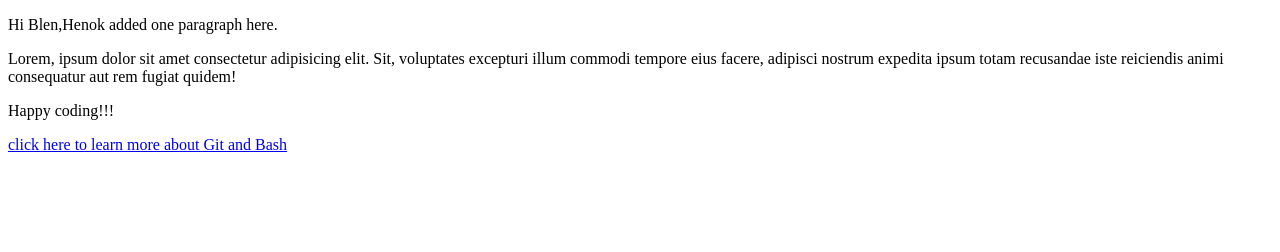
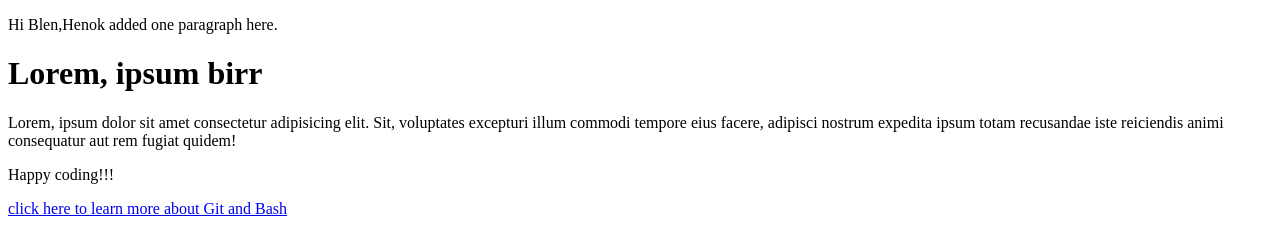
Before and after one commit to bilen-7/Git-Practice, a plain HTML site: page Pages/index.html in a window 1280 px wide. Drawn offline with Linux system fonts and the light colour scheme.

Commit message:
added birr

```diff
--- a/Pages/index.html
+++ b/Pages/index.html
@@ -10,6 +10,7 @@
 </head>
 
 <body>
+    <h1>Lorem, ipsum birr</h1>
     <p>Lorem, ipsum dolor sit amet consectetur adipisicing elit. Sit, voluptates excepturi illum commodi tempore eius
         facere, adipisci nostrum expedita ipsum totam recusandae iste reiciendis animi consequatur aut rem fugiat
         quidem!</p>
```
